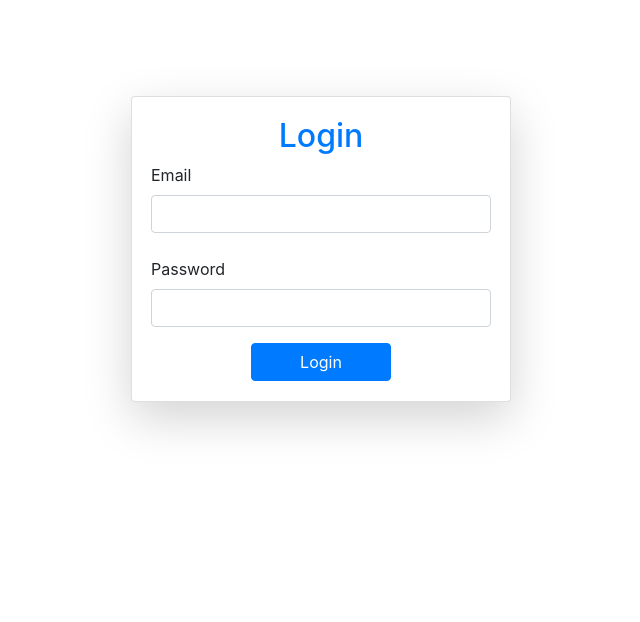
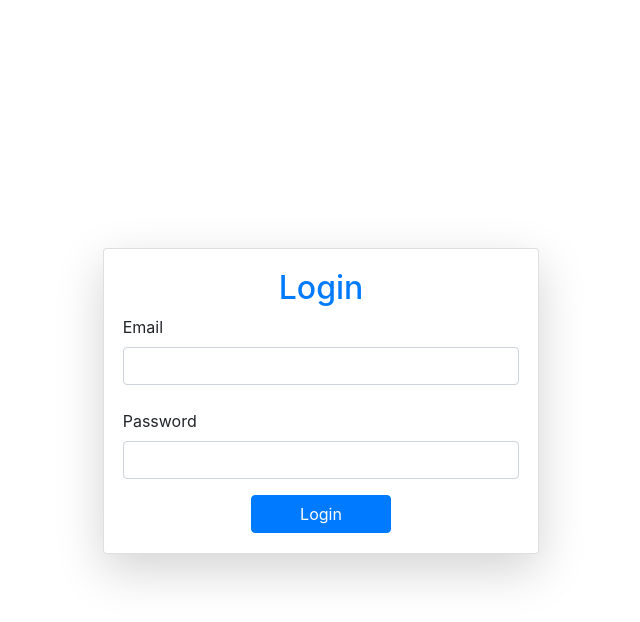
Before and after one commit to jctech0412/doctrina_empire_admin, a React (Create React App) app in the folder admin/: page /login in a window 1280 px wide. Shown: the top 622 px of the page, without its empty margins (319-959 px from the left). Built offline with nearby package versions, Linux system fonts and the light colour scheme.

Commit message:
simple change in CSS
simple change in login

```diff
--- a/admin/src/components/auth/Login.js
+++ b/admin/src/components/auth/Login.js
@@ -3,6 +3,7 @@ import PropTypes from "prop-types";
 import { connect } from "react-redux";
 import { loginUser } from "../../actions/authActions";
 import classnames from "classnames";
+import './auth.css'
 
 class Login extends Component {
     constructor() {
@@ -48,9 +49,10 @@ class Login extends Component {
     render() {
         const { errors } = this.state;
         return (
-            <div className="container">
-                <div className="row mt-5">
-                    <div className="col-md-4 mx-auto mt-5 card shadow-lg">
+            <div>
+                <div className="login-center">
+                    <div className="row mt-5 ">
+                        <div className="col-md-4 mx-auto my-center mt-5 card shadow-lg">
                             <div className="card-body p-1">
                                 <h2 className="text-center text-primary mt-3">Login</h2>
                                 <form noValidate onSubmit={this.onSubmit} className="white">
@@ -91,6 +93,7 @@ class Login extends Component {
                         </div>
                     </div>
                 </div>
+            </div>
         );
     }
 }
--- /dev/null
+++ b/admin/src/components/auth/auth.css
@@ -0,0 +1,4 @@
+
+.login-center{
+    margin-top: 25vh;
+}
--- a/admin/src/components/partials/Navbar.js
+++ b/admin/src/components/partials/Navbar.js
@@ -4,6 +4,7 @@ import {FontAwesomeIcon} from "@fortawesome/react-fontawesome";
 import { faSignOutAlt, faAddressBook } from "@fortawesome/free-solid-svg-icons";
 import {connect} from "react-redux";
 import {logoutUser} from "../../actions/authActions";
+import './partials.css'
 
 class Navbar extends Component {
 
@@ -40,11 +41,11 @@ class Navbar extends Component {
                                         aria-expanded="false">
                                         {user.name}
                                     </a>
-                                    <div className="dropdown-menu" aria-labelledby="settings">
-                                        <a className="dropdown-item" >
+                                    <div className="dropdown-menu dropdown-menu-pr" aria-labelledby="settings">
+                                        <a className="dropdown-item dropdown-menu-pr" >
                                             <FontAwesomeIcon icon={faAddressBook} /> Profile
                                         </a>
-                                        <a className="dropdown-item" onClick={this.onLogoutClick}>
+                                        <a className="dropdown-item dropdown-menu-pr" onClick={this.onLogoutClick}>
                                             <FontAwesomeIcon icon={faSignOutAlt}/> Logout
                                         </a>
                                     </div>
--- a/admin/src/components/partials/Sidebar.js
+++ b/admin/src/components/partials/Sidebar.js
@@ -17,7 +17,7 @@ class Sidebar extends Component {
         //const { user } = this.props.auth;
         return (
             <div className="border-right h-100" id="sidebar-wrapper">
-                <div className="list-group list-group-flush">
+                <div className="list-group list-group-flush pr-5 ">
                     <Link to="/users" className="list-group-item list-group-item-action">Users</Link>
                     <Link to="/students" className="list-group-item list-group-item-action">Students</Link>
                     <Link to="/subjects" className="list-group-item list-group-item-action">Subjects</Link>
--- /dev/null
+++ b/admin/src/components/partials/partials.css
@@ -0,0 +1,3 @@
+.dropdown-menu-pr{
+    padding-right: 10px;
+}
```
Lines whose indentation alone changed are shown as unchanged.
